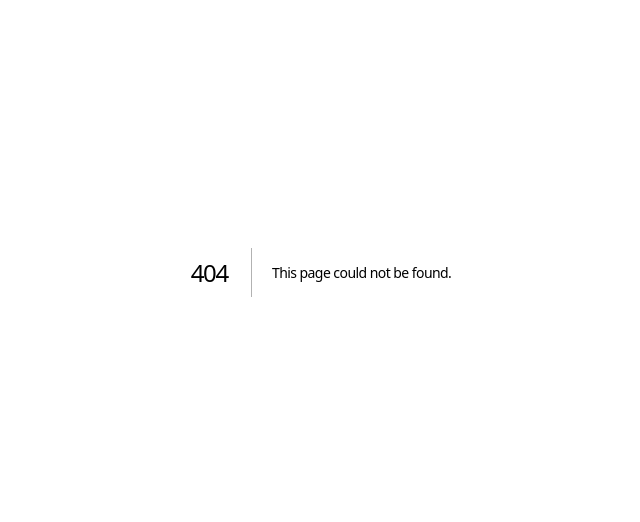
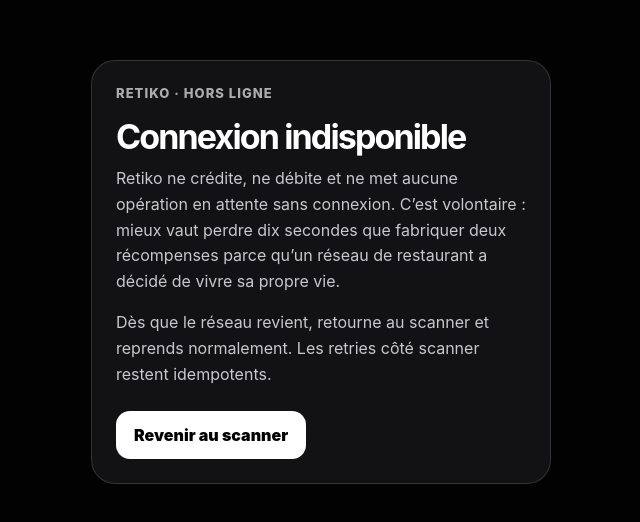
Before and after one commit to yassineimpe-bit/Fidgo, a Next.js app: page /offline in a window 1280 px wide. Before the commit this address had no page. Shown: the part 128-650 px from the top of the page, without its empty margins (319-959 px from the left). Built offline with nearby package versions, Linux system fonts and the light colour scheme.

Commit message:
pwa: add privacy-safe offline fallback

```diff
--- /dev/null
+++ b/app/offline/page.tsx
@@ -0,0 +1,19 @@
+export default function OfflinePage() {
+  return (
+    <main style={{ minHeight: "100dvh", display: "grid", placeItems: "center", padding: 24, background: "#020203", color: "white" }}>
+      <section style={{ width: "min(460px, 100%)", border: "1px solid rgba(255,255,255,.14)", borderRadius: 24, padding: 24, background: "#121214" }}>
+        <div style={{ fontSize: 13, fontWeight: 800, opacity: .65, textTransform: "uppercase", letterSpacing: ".08em" }}>Retiko · hors ligne</div>
+        <h1 style={{ fontSize: 34, lineHeight: 1.05, margin: "18px 0 12px" }}>Connexion indisponible</h1>
+        <p style={{ color: "#c8c8cd", lineHeight: 1.6 }}>
+          Retiko ne crédite, ne débite et ne met aucune opération en attente sans connexion. C’est volontaire : mieux vaut perdre dix secondes que fabriquer deux récompenses parce qu’un réseau de restaurant a décidé de vivre sa propre vie.
+        </p>
+        <p style={{ color: "#c8c8cd", lineHeight: 1.6 }}>
+          Dès que le réseau revient, retourne au scanner et reprends normalement. Les retries côté scanner restent idempotents.
+        </p>
+        <a href="/s" style={{ display: "inline-flex", minHeight: 48, alignItems: "center", justifyContent: "center", marginTop: 8, padding: "0 18px", borderRadius: 14, background: "white", color: "black", fontWeight: 900 }}>
+          Revenir au scanner
+        </a>
+      </section>
+    </main>
+  );
+}
```
